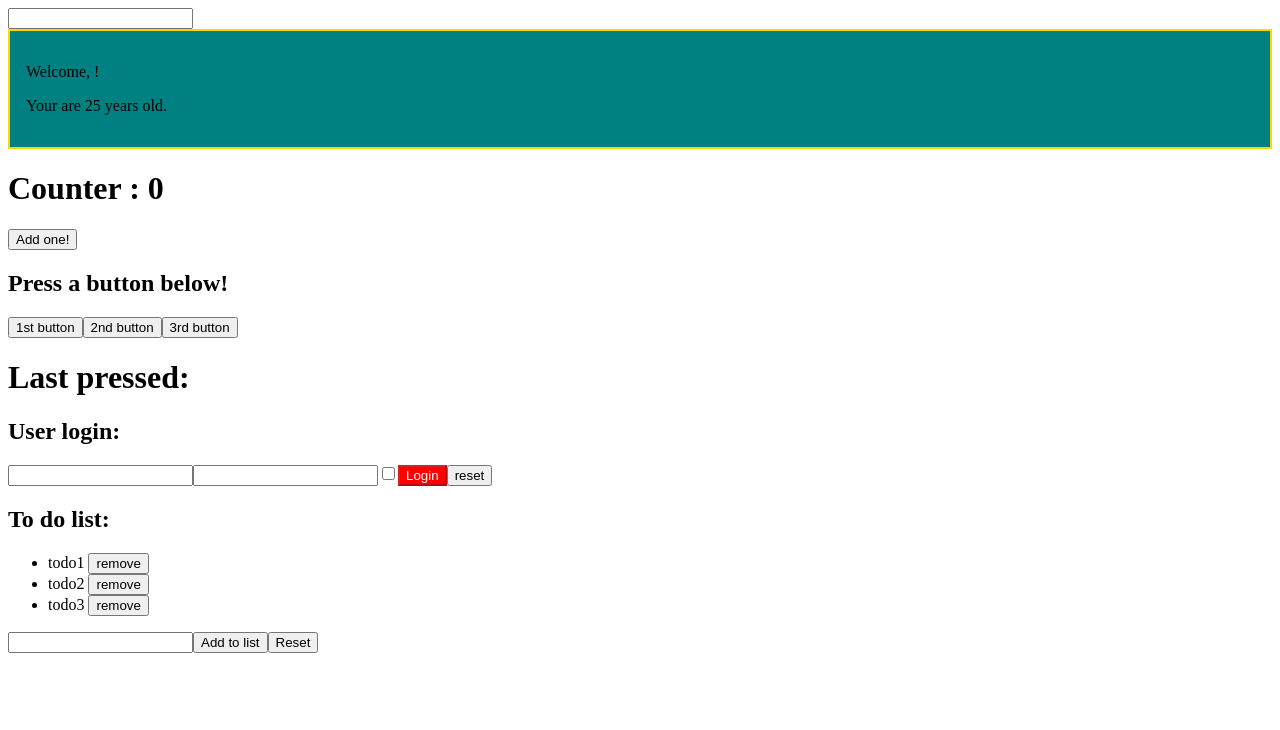
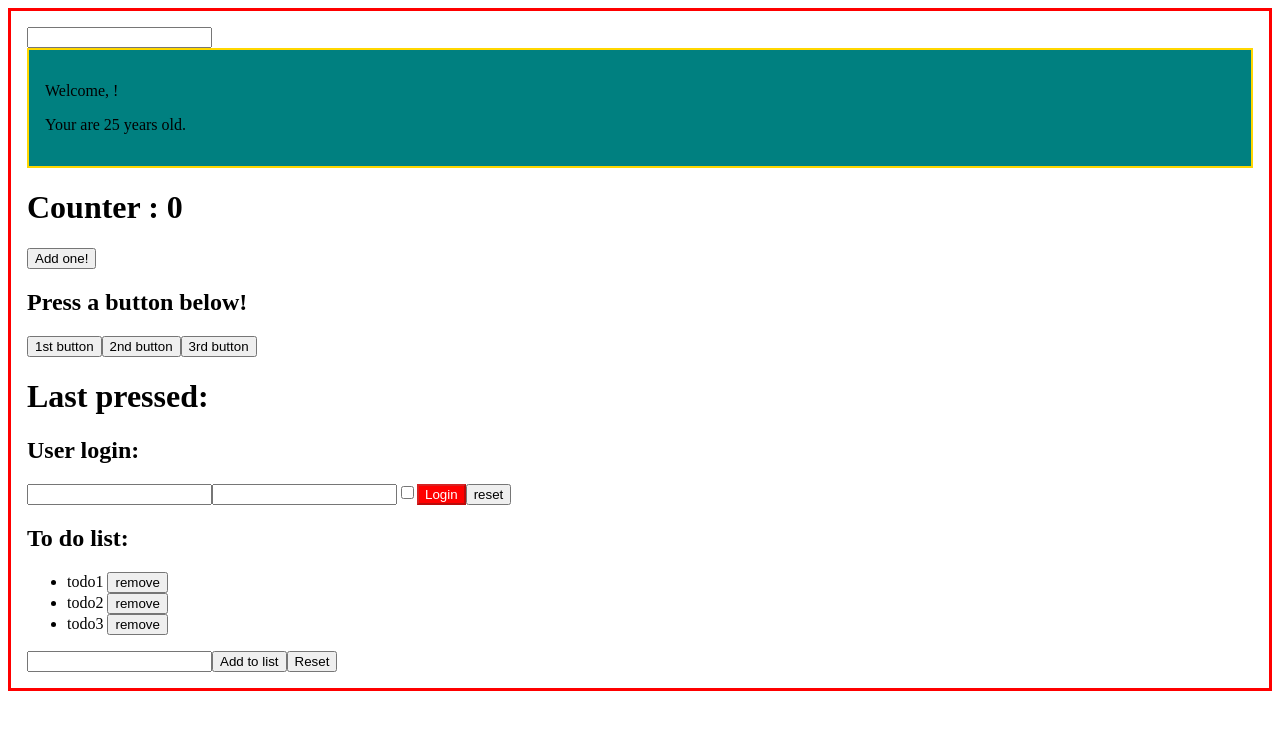
Before and after one commit to Francxmf/dhreactexercises, a React (Create React App) app: page / in a window 1280 px wide. Shown: the top 730 px of the page. Built offline with nearby package versions, Linux system fonts and the light colour scheme.

Commit message:
Completion of the exercise Components composition 01

```diff
--- a/src/App.js
+++ b/src/App.js
@@ -1,10 +1,11 @@
 import React from "react";
 import { InteractiveWelcome } from "./InteractiveWelcome";
+import { Container } from "./Container";
 import { Counter } from "./Counter";
 import { ClickTracker } from "./ClickTracker";
 import { Login } from "./Login";
 //import { UncontrolledLogin } from "./UncontrolledLogin";
-import { ToDoList } from "./ToDoList"
+import { ToDoList } from "./ToDoList";
 
 
 export class App extends React.Component{
@@ -13,13 +14,13 @@ export class App extends React.Component{
   }
   render(){
       return (
-        <div>
+        <Container>
           <InteractiveWelcome />
           <Counter initialValue={0} />
           <ClickTracker />
           <Login passFunction = {this.onLogin}/>
           <ToDoList />
-        </div>
+        </Container>
       );
   }
 }
--- /dev/null
+++ b/src/Container.js
@@ -0,0 +1,17 @@
+import React from "react";
+
+ export class Container extends React.Component {
+   render() {
+     const containerStyle = {
+       backgroundColour: "white",
+       border: "3px solid red",
+       padding: "1rem"
+     };
+
+     return (
+       <div style={containerStyle}>
+         <div>{this.props.children}</div>
+       </div>
+     );
+   }
+ }
```
